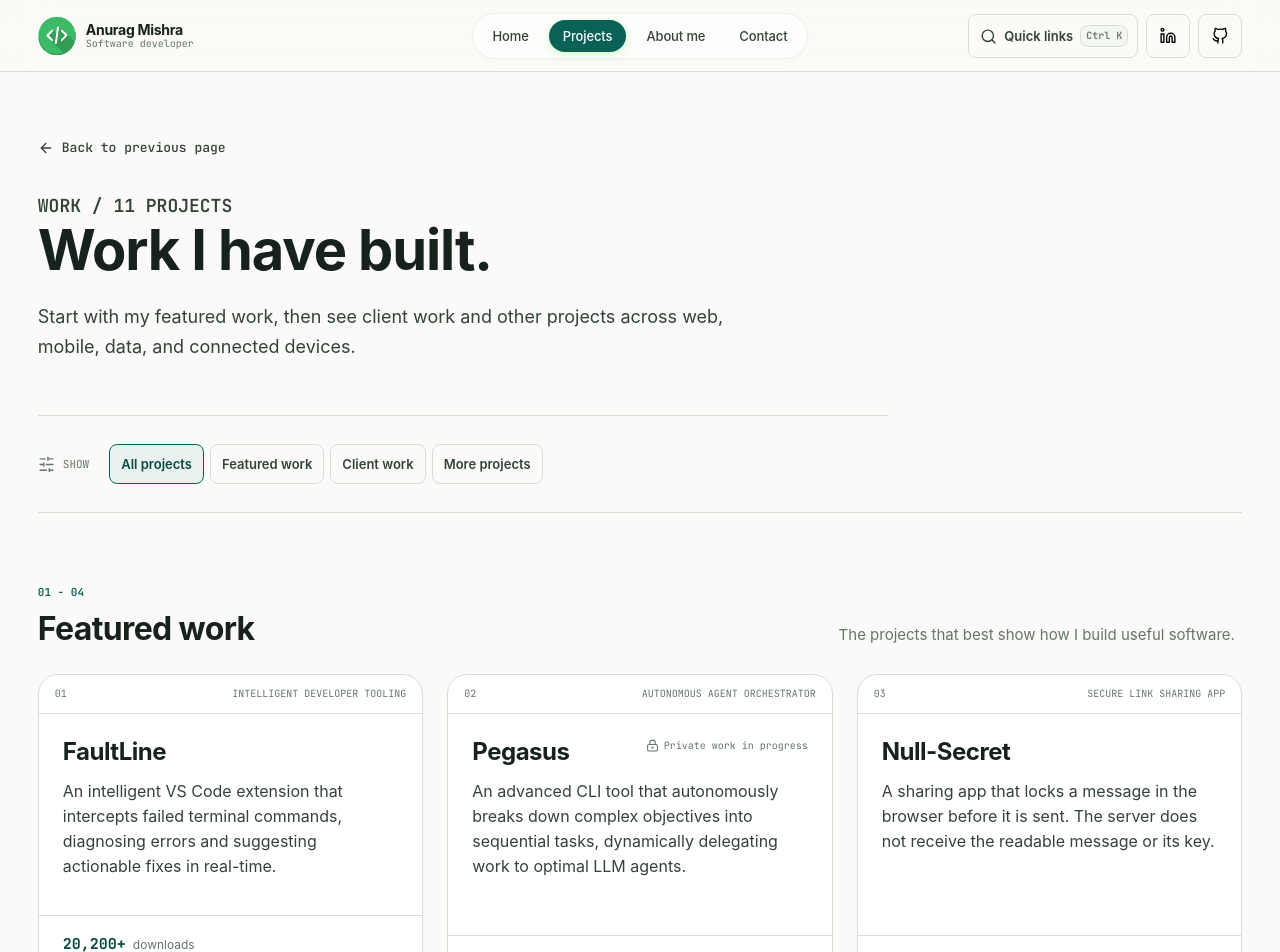
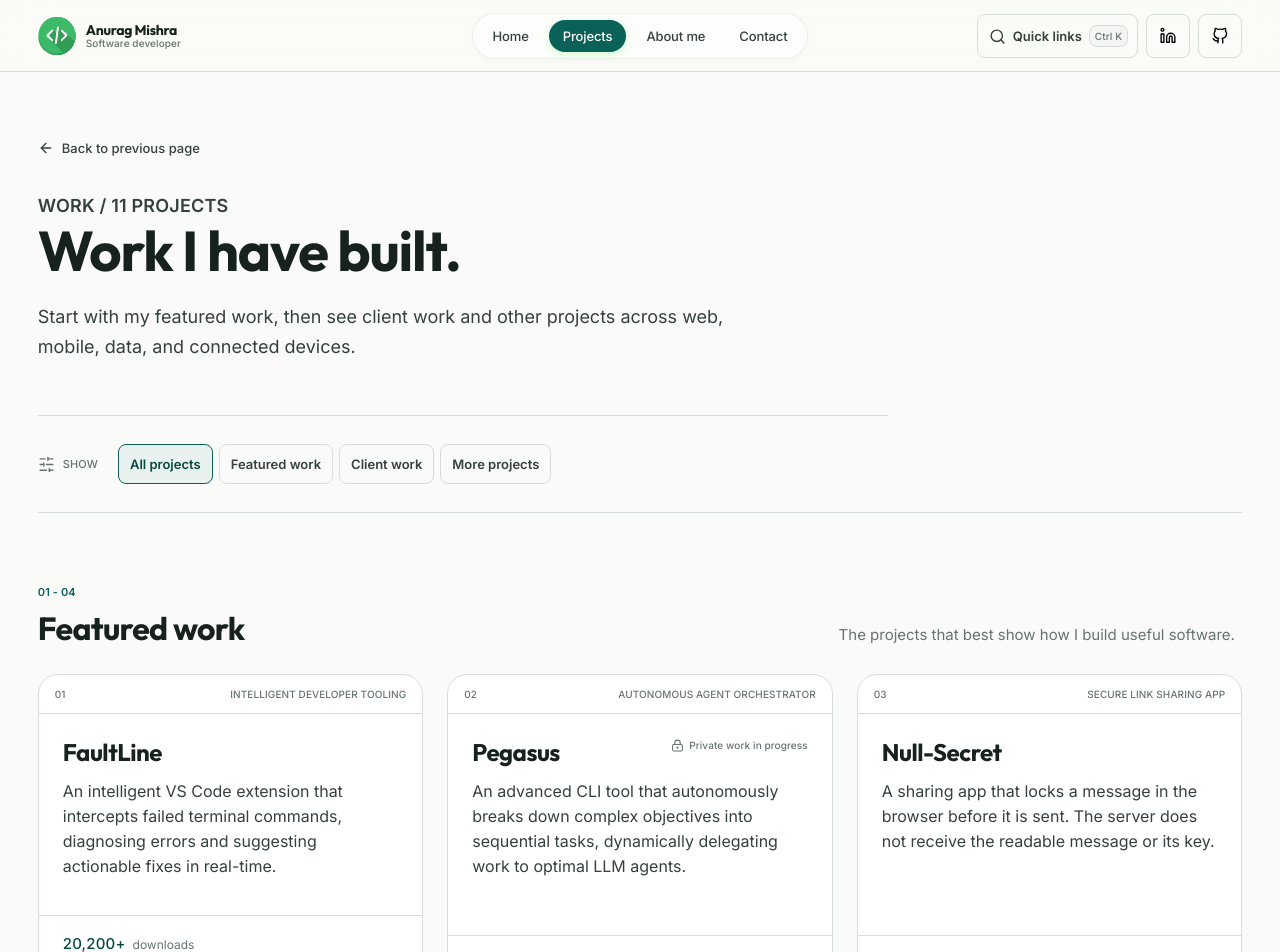
Before and after one commit to 4nur4gmishr4/TerminalPortfolio, a React (Vite) app: page /work in a window 1280 px wide. Shown: the top 952 px of the page. Built offline with nearby package versions, Linux system fonts and the light colour scheme; the HTML template or start-up script is replaced by a standard one.

Commit message:
style: update typography to Inter and Outfit, remove monospace from UI, update CGPA

```diff
--- /dev/null
+++ b/fix-font.cjs
@@ -0,0 +1,5 @@
+const fs = require('fs');
+let css = fs.readFileSync('src/index.css', 'utf8');
+css = css.replace(/font-family:\s*["']JetBrains Mono["'],\s*monospace;/g, "font-family: 'Inter', sans-serif; font-weight: 500; letter-spacing: 0.01em;");
+fs.writeFileSync('src/index.css', css);
+console.log('done');
--- a/src/components/ui/BackButton.tsx
+++ b/src/components/ui/BackButton.tsx
@@ -20,7 +20,7 @@ export const BackButton = () => {
         color: "var(--ink-soft)",
         fontSize: "13px",
         fontWeight: 500,
-        fontFamily: '"JetBrains Mono", monospace',
+        fontWeight: 500,
         cursor: "pointer",
         padding: "8px 0",
         marginBottom: "24px",
--- a/src/components/ui/Carousel.tsx
+++ b/src/components/ui/Carousel.tsx
@@ -77,7 +77,7 @@ function CarouselItemComponent({ item, index, itemWidth, round, trackItemOffset,
         <div style={{ position: 'relative', zIndex: 2, display: 'flex', flexDirection: 'column', height: '100%' }}>
           <div className={`carousel-item-header ${round ? 'round' : ''}`} style={{ display: 'flex', justifyContent: 'space-between', alignItems: 'flex-start' }}>
             {item.icon && <span className="carousel-icon-container">{item.icon}</span>}
-            {item.year && <span style={{ fontSize: '12px', color: 'var(--ink-soft)', fontFamily: '"JetBrains Mono", monospace' }}>{item.year}</span>}
+            {item.year && <span style={{ fontSize: '12px', color: 'var(--ink-soft)', fontWeight: 500 }}>{item.year}</span>}
           </div>
 
           <div className="carousel-item-content" style={{ marginTop: 'auto', display: 'flex', flexDirection: 'column', gap: '16px' }}>
@@ -105,7 +105,7 @@ function CarouselItemComponent({ item, index, itemWidth, round, trackItemOffset,
                   const slug = ICON_SLUG_MAP[tag.toLowerCase()];
                   const iconUrl = slug ? `https://cdn.simpleicons.org/${slug}/8a8a8a` : null;
                   return (
-                    <span key={i} style={{ display: 'flex', alignItems: 'center', gap: '6px', fontSize: '11px', padding: '4px 8px', background: 'var(--terminal)', color: 'var(--terminal-text)', borderRadius: '4px', fontFamily: '"JetBrains Mono", monospace', whiteSpace: 'nowrap' }}>
+                    <span key={i} style={{ display: 'flex', alignItems: 'center', gap: '6px', fontSize: '11px', padding: '4px 8px', background: 'var(--terminal)', color: 'var(--terminal-text)', borderRadius: '4px', fontWeight: 500, whiteSpace: 'nowrap' }}>
                       {iconUrl && <img src={iconUrl} alt="" style={{ width: '12px', height: '12px' }} />}
                       {tag}
                     </span>
--- a/src/index.css
+++ b/src/index.css
@@ -1,3 +1,5 @@
+@import url('https://fonts.googleapis.com/css2?family=Inter:wght@400;500;600;700&family=Outfit:wght@500;600;700&display=swap');
+
 @tailwind base;
 @tailwind components;
 @tailwind utilities;
@@ -44,7 +46,7 @@ body {
   overflow-x: hidden;
   background: var(--canvas);
   color: var(--ink);
-  font-family: -apple-system, BlinkMacSystemFont, "SF Pro Text", "Segoe UI", Roboto, Helvetica, Arial, sans-serif, "Apple Color Emoji", "Segoe UI Emoji", "Segoe UI Symbol";
+  font-family: 'Inter', -apple-system, BlinkMacSystemFont, "Segoe UI", Roboto, sans-serif;
   font-size: 16px;
   line-height: 1.6;
   text-rendering: optimizeLegibility;
@@ -53,7 +55,7 @@ body {
 }
 
 h1, h2, h3, h4, h5, h6, .brand__copy strong, .project-card__title, .hero-title {
-  font-family: -apple-system, BlinkMacSystemFont, "SF Pro Display", "Segoe UI", Roboto, Helvetica, Arial, sans-serif;
+  font-family: 'Outfit', -apple-system, BlinkMacSystemFont, "Segoe UI", Roboto, sans-serif;
   letter-spacing: -0.02em;
 }
 
@@ -192,7 +194,7 @@ textarea:focus-visible {
 .brand__copy span {
   overflow: hidden;
   color: var(--muted);
-  font-family: "JetBrains Mono", monospace;
+  font-family: 'Inter', sans-serif; font-weight: 500; letter-spacing: 0.01em;
   font-size: 10px;
   text-overflow: ellipsis;
   white-space: nowrap;
@@ -275,7 +277,7 @@ textarea:focus-visible {
   background: #f4f6f3;
   color: var(--muted);
   border-radius: var(--radius-xs);
-  font-family: "JetBrains Mono", monospace;
+  font-family: 'Inter', sans-serif; font-weight: 500; letter-spacing: 0.01em;
   font-size: 10px;
 }
 
@@ -451,7 +453,7 @@ textarea:focus-visible {
 .eyebrow {
   margin: 0 0 10px;
   color: var(--primary);
-  font-family: "JetBrains Mono", monospace;
+  font-family: 'Inter', sans-serif; font-weight: 500; letter-spacing: 0.01em;
   font-size: 11px;
   font-weight: 600;
   line-height: 1.4;
@@ -587,7 +589,7 @@ h3 {
   padding: 14px 16px;
   border-bottom: 1px solid var(--terminal-line);
   color: var(--terminal-muted);
-  font-family: "JetBrains Mono", monospace;
+  font-family: 'Inter', sans-serif; font-weight: 500; letter-spacing: 0.01em;
   font-size: 11px;
 }
 
@@ -700,7 +702,7 @@ h3 {
   padding: 12px 16px;
   border-bottom: 1px solid var(--line);
   color: var(--muted);
-  font-family: "JetBrains Mono", monospace;
+  font-family: 'Inter', sans-serif; font-weight: 500; letter-spacing: 0.01em;
   font-size: 10px;
   line-height: 1.4;
   text-transform: uppercase;
@@ -740,7 +742,7 @@ h3 {
   flex: 0 0 auto;
   max-width: 175px;
   color: var(--muted);
-  font-family: "JetBrains Mono", monospace;
+  font-family: 'Inter', sans-serif; font-weight: 500; letter-spacing: 0.01em;
   font-size: 10px;
   line-height: 1.35;
   text-align: right;
@@ -764,7 +766,7 @@ h3 {
 
 .project-card__evidence strong {
   color: var(--primary-dark);
-  font-family: "JetBrains Mono", monospace;
+  font-family: 'Inter', sans-serif; font-weight: 500; letter-spacing: 0.01em;
   font-size: 15px;
 }
 
@@ -784,7 +786,7 @@ h3 {
 
 .project-card__evidence li {
   color: var(--muted);
-  font-family: "JetBrains Mono", monospace;
+  font-family: 'Inter', sans-serif; font-weight: 500; letter-spacing: 0.01em;
   font-size: 10px;
 }
 
@@ -854,7 +856,7 @@ h3 {
   gap: 8px 18px;
   margin-bottom: 20px;
   color: var(--muted);
-  font-family: "JetBrains Mono", monospace;
+  font-family: 'Inter', sans-serif; font-weight: 500; letter-spacing: 0.01em;
   font-size: 11px;
   line-height: 1.5;
 }
@@ -934,7 +936,7 @@ h3 {
 
 .capability-row h3 {
   color: var(--primary-dark);
-  font-family: "JetBrains Mono", monospace;
+  font-family: 'Inter', sans-serif; font-weight: 500; letter-spacing: 0.01em;
   font-size: 13px;
   font-weight: 600;
   line-height: 1.5;
@@ -972,7 +974,7 @@ h3 {
 .command-console__output {
   min-height: 166px;
   padding: 20px;
-  font-family: "JetBrains Mono", monospace;
+  font-family: 'Inter', sans-serif; font-weight: 500; letter-spacing: 0.01em;
   font-size: 13px;
   line-height: 1.6;
 }
@@ -1023,7 +1025,7 @@ h3 {
   border: 0;
   background: transparent;
   color: var(--terminal-text);
-  font-family: "JetBrains Mono", monospace;
+  font-family: 'Inter', sans-serif; font-weight: 500; letter-spacing: 0.01em;
   font-size: 13px;
 }
 
@@ -1066,7 +1068,7 @@ h3 {
   border-radius: var(--radius-xs);
   background: transparent;
   color: var(--terminal-muted);
-  font-family: "JetBrains Mono", monospace;
+  font-family: 'Inter', sans-serif; font-weight: 500; letter-spacing: 0.01em;
   font-size: 11px;
   transition: border-color 180ms ease-out, color 180ms ease-out, background-color 180ms ease-out;
 }
@@ -1140,7 +1142,7 @@ h3 {
   gap: 8px;
   flex: 0 0 auto;
   color: var(--muted);
-  font-family: "JetBrains Mono", monospace;
+  font-family: 'Inter', sans-serif; font-weight: 500; letter-spacing: 0.01em;
   font-size: 11px;
   text-transform: uppercase;
 }
@@ -1231,7 +1233,7 @@ h3 {
   margin-left: 18px;
   content: "/";
   color: var(--line-strong);
-  font-family: "JetBrains Mono", monospace;
+  font-family: 'Inter', sans-serif; font-weight: 500; letter-spacing: 0.01em;
   font-weight: 400;
 }
 
@@ -1267,7 +1269,7 @@ h3 {
 
 .profile-education-grid dt {
   color: var(--muted);
-  font-family: "JetBrains Mono", monospace;
+  font-family: 'Inter', sans-serif; font-weight: 500; letter-spacing: 0.01em;
   font-size: 10px;
   text-transform: uppercase;
 }
@@ -1292,7 +1294,7 @@ h3 {
 
 .skills-matrix__row h3 {
   color: var(--primary-dark);
-  font-family: "JetBrains Mono", monospace;
+  font-family: 'Inter', sans-serif; font-weight: 500; letter-spacing: 0.01em;
   font-size: 13px;
   font-weight: 600;
   line-height: 1.5;
@@ -1314,7 +1316,7 @@ h3 {
   border-radius: var(--radius-xs);
   background: var(--surface);
   color: var(--ink-soft);
-  font-family: "JetBrains Mono", monospace;
+  font-family: 'Inter', sans-serif; font-weight: 500; letter-spacing: 0.01em;
   font-size: 11px;
   line-height: 1.45;
 }
@@ -1336,7 +1338,7 @@ h3 {
 
 .honors-list span {
   color: var(--accent);
-  font-family: "JetBrains Mono", monospace;
+  font-family: 'Inter', sans-serif; font-weight: 500; letter-spacing: 0.01em;
   font-size: 12px;
   font-weight: 600;
 }
@@ -1391,7 +1393,7 @@ h3 {
 .case-study-hero__category {
   margin-bottom: 28px;
   color: var(--primary-dark);
-  font-family: "JetBrains Mono", monospace;
+  font-family: 'Inter', sans-serif; font-weight: 500; letter-spacing: 0.01em;
   font-size: 13px;
   font-weight: 600;
 }
@@ -1416,7 +1418,7 @@ h3 {
 .case-study-facts span,
 .case-study-facts small {
   color: var(--muted);
-  font-family: "JetBrains Mono", monospace;
+  font-family: 'Inter', sans-serif; font-weight: 500; letter-spacing: 0.01em;
   font-size: 10px;
   line-height: 1.35;
   text-transform: uppercase;
@@ -1467,7 +1469,7 @@ h3 {
 
 .case-evidence span {
   color: var(--accent);
-  font-family: "JetBrains Mono", monospace;
+  font-family: 'Inter', sans-serif; font-weight: 500; letter-spacing: 0.01em;
   font-size: 12px;
   font-weight: 600;
 }
@@ -1501,7 +1503,7 @@ h3 {
 
 .system-map__step > span {
   color: var(--primary-dark);
-  font-family: "JetBrains Mono", monospace;
+  font-family: 'Inter', sans-serif; font-weight: 500; letter-spacing: 0.01em;
   font-size: 12px;
   font-weight: 600;
 }
@@ -1687,7 +1689,7 @@ h3 {
 .contact-channels > a small {
   overflow: hidden;
   color: var(--muted);
-  font-family: "JetBrains Mono", monospace;
+  font-family: 'Inter', sans-serif; font-weight: 500; letter-spacing: 0.01em;
   font-size: 10px;
   text-overflow: ellipsis;
   white-space: nowrap;
@@ -1804,7 +1806,7 @@ h3 {
 .site-footer p {
   margin: 0;
   color: var(--muted);
-  font-family: "JetBrains Mono", monospace;
+  font-family: 'Inter', sans-serif; font-weight: 500; letter-spacing: 0.01em;
   font-size: 10px;
 }
 
@@ -1963,7 +1965,7 @@ h3 {
 .command-palette__results small {
   overflow: hidden;
   color: var(--muted);
-  font-family: "JetBrains Mono", monospace;
+  font-family: 'Inter', sans-serif; font-weight: 500; letter-spacing: 0.01em;
   font-size: 10px;
   text-overflow: ellipsis;
   white-space: nowrap;
@@ -2004,7 +2006,7 @@ h3 {
   border-radius: var(--radius-xs);
   background: var(--surface);
   color: var(--primary-dark);
-  font-family: "JetBrains Mono", monospace;
+  font-family: 'Inter', sans-serif; font-weight: 500; letter-spacing: 0.01em;
   font-size: 12px;
 }
 
--- a/src/pages/Profile.tsx
+++ b/src/pages/Profile.tsx
@@ -58,7 +58,7 @@ const Profile = () => {
         <div className="profile-section__items" style={{ display: "flex", flexDirection: "column", gap: "48px" }}>
           {portfolioData.education.map((education) => (
             <div key={education.institution}>
-              <h3 style={{ marginBottom: "16px", fontSize: "16px", fontFamily: "JetBrains Mono, monospace" }}>{education.institution}</h3>
+              <h3 style={{ marginBottom: "16px", fontSize: "16px", fontWeight: "600" }}>{education.institution}</h3>
               <div className="profile-education-grid">
                 <p>{education.degree}</p>
                 <dl>
--- a/src/types/portfolio.ts
+++ b/src/types/portfolio.ts
@@ -102,7 +102,7 @@ export const portfolioData = {
       institution: "Gyan Ganga Institute of Technology and Sciences",
       location: "Jabalpur, MP",
       degree: "B.Tech. in Computer Science & Engineering (AI & ML)",
-      credential: "CGPA: 7.94",
+      credential: "CGPA: 7.70",
       completion: "Graduated May 2026",
     },
     {
```
